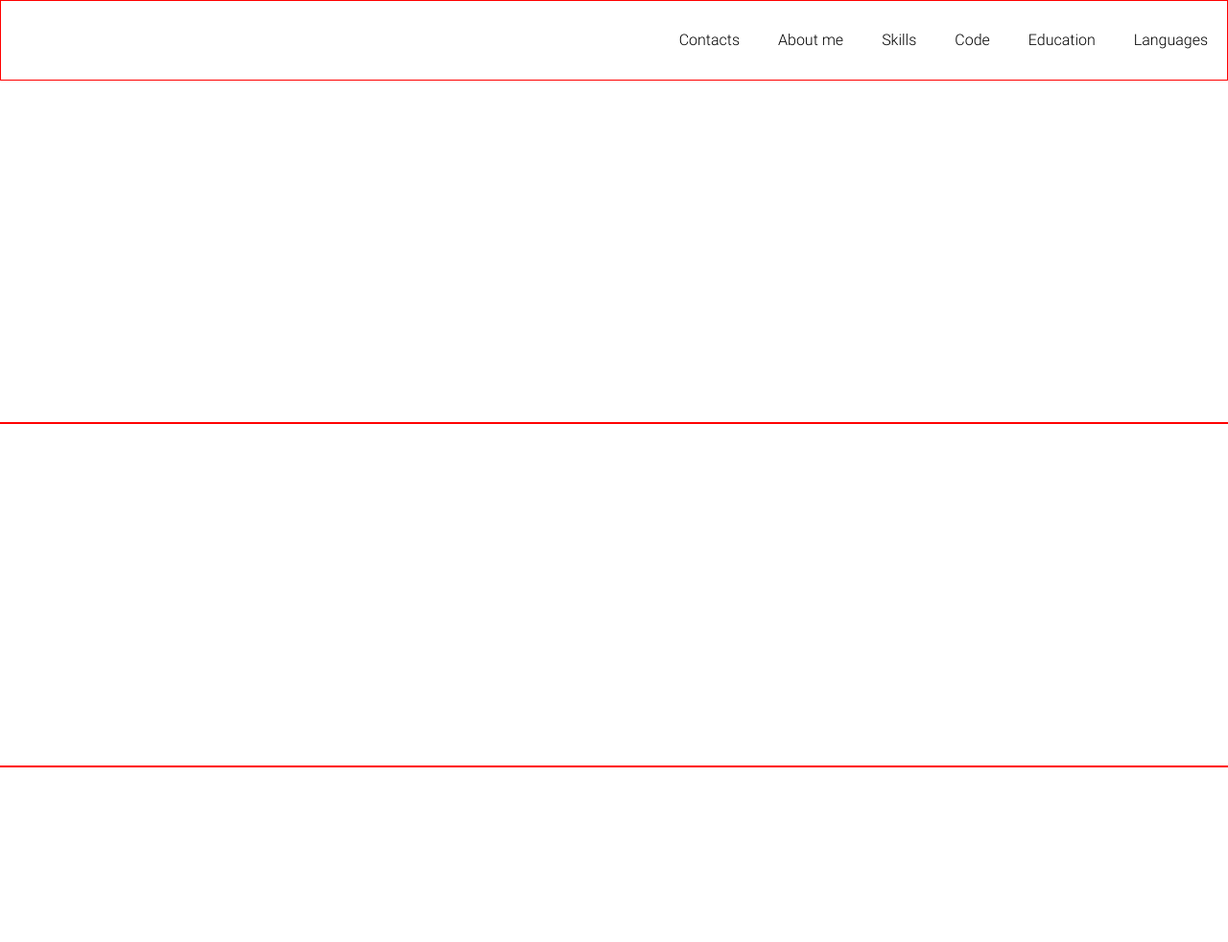
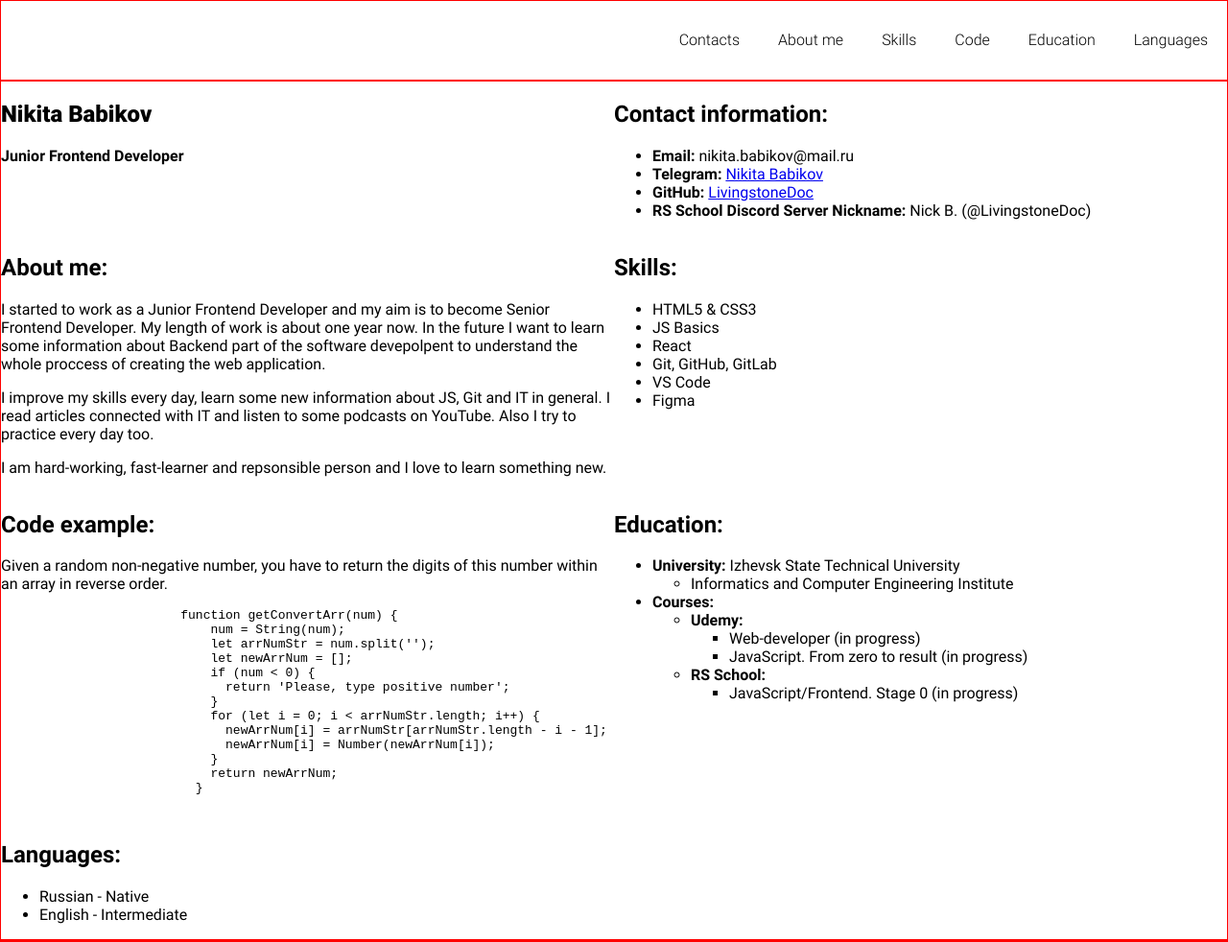
Before and after one commit to LivingstoneDoc/rsschool-cv, a plain HTML site: page index.html in a window 1280 px wide. Shown: the whole page at 96% size. Before the commit the page ends 800 px from the top, so only its background shows below. Drawn offline with Linux system fonts and the light colour scheme.

Commit message:
feat: add sections, grid, fonts, some styles

```diff
--- a/index.html
+++ b/index.html
@@ -13,7 +13,7 @@
             <nav class="nav">
                 <ul class="nav-list">
                     <li class="nav-item"><a href="#contacts" class="nav-link">Contacts</a></li>
-                    <li class="nav-item"><a href="#about-me" class="nav-link">About me</a></li>
+                    <li class="nav-item"><a href="#summary" class="nav-link">About me</a></li>
                     <li class="nav-item"><a href="#skills" class="nav-link">Skills</a></li>
                     <li class="nav-item"><a href="#code" class="nav-link">Code</a></li>
                     <li class="nav-item"><a href="#education" class="nav-link">Education</a></li>
@@ -24,7 +24,105 @@
     </header>
 
     <main class="main">
-        <div class="container"></div>
+        <div class="container main-container">
+            <section class="section" id="profile">
+                <h1 class="profile-title">Nikita Babikov</h1>
+                <p><span>Junior Frontend Developer</span></p>
+            </section>
+            <!-- <hr/> -->
+
+            <section class="section" id="contacts">
+                <h2 class="contacts-title">Contact information:</h2>
+                <ul>
+                    <li><span>Email:</span> nikita.babikov@mail.ru</li>
+                    <li><span>Telegram:</span> <a href="https://t.me/atlankitt">Nikita Babikov</a></li>
+                    <li><span>GitHub:</span> <a href="https://github.com/LivingstoneDoc">LivingstoneDoc</a></li>
+                    <li><span>RS School Discord Server Nickname:</span> Nick B. (@LivingstoneDoc)</li>
+                </ul>
+            </section>
+            <!-- <hr/> -->
+
+            <section class="section" id="summary">
+                <h2 class="summary-title">About me:</h2>
+                <p>I started to work as a Junior Frontend Developer and my aim is to become Senior Frontend Developer. My length of work is about one year now. In the future I want to learn some information about Backend part of the software devepolpent to understand the whole proccess of creating the web application.</p>
+                <p>I improve my skills every day, learn some new information about JS, Git and IT in general. I read articles connected with IT and listen to some podcasts on YouTube. Also I try to practice every day too.</p>
+                <p>I am hard-working, fast-learner and repsonsible person and I love to learn something new.</p>
+            </section>
+            <!-- <hr/> -->
+
+            <section class="section" id="skills">
+                <h2 class="skills-title">Skills:</h2>
+                <ul>
+                    <li>HTML5 & CSS3</li>
+                    <li>JS Basics</li>
+                    <li>React</li>
+                    <li>Git, GitHub, GitLab</li>
+                    <li>VS Code</li>
+                    <li>Figma</li>
+                </ul>
+            </section>
+            <!-- <hr/> -->
+
+            <section class="section" id="code">
+                <h2 class="code-title">Code example:</h2>
+                <p>Given a random non-negative number, you have to return the digits of this number within an array in reverse order.</p>
+                <code>
+                    <pre>
+                        function getConvertArr(num) {
+                            num = String(num);
+                            let arrNumStr = num.split('');
+                            let newArrNum = [];
+                            if (num < 0) {
+                              return 'Please, type positive number';
+                            }
+                            for (let i = 0; i < arrNumStr.length; i++) {
+                              newArrNum[i] = arrNumStr[arrNumStr.length - i - 1];
+                              newArrNum[i] = Number(newArrNum[i]);
+                            }
+                            return newArrNum;
+                          }
+                    </pre>
+                </code>
+            </section>
+            <!-- <hr/> -->
+
+            <section class="section" id="education">
+                <h2 class="education-title">Education:</h2>
+                <ul>
+                    <li><span>University: </span>Izhevsk State Technical University
+                        <ul>
+                            <li>Informatics and Computer Engineering Institute</li>
+                        </ul>
+                    </li>
+                    <li><span>Courses:</span>
+                        <ul>
+                            <li><span>Udemy:</span>
+                                <ul>
+                                    <li>Web-developer (in progress)</li>
+                                    <li>JavaScript. From zero to result (in progress)</li>
+                                </ul>
+                            </li>
+                        </ul>
+                        <ul>
+                            <li><span>RS School:</span>
+                                <ul>
+                                    <li>JavaScript/Frontend. Stage 0 (in progress)</li>
+                                </ul>
+                            </li>
+                        </ul>
+                    </li>
+                </ul>
+            </section>
+            <!-- <hr/> -->
+
+            <section class="section" id="languages">
+                <h2 class="languages-title">Languages:</h2>
+                <ul>
+                    <li>Russian - Native</li>
+                    <li>English - Intermediate</li>
+                </ul>
+            </section>
+        </div>
     </main>
 
     <footer class="footer">
--- a/style.css
+++ b/style.css
@@ -7,6 +7,26 @@
     font-family: Roboto;
     src: url("./assets/fonts/Roboto-Light.ttf");
     font-weight: 300;
+}
+@font-face {
+    font-family: Roboto;
+    src: url("./assets/fonts/Roboto-Regular.ttf");
+    font-weight: 400;
+}
+@font-face {
+    font-family: Roboto;
+    src: url("./assets/fonts/Roboto-Medium.ttf");
+    font-weight: 500;
+}
+@font-face {
+    font-family: Roboto;
+    src: url("./assets/fonts/Roboto-Bold.ttf");
+    font-weight: 700;
+}
+@font-face {
+    font-family: Roboto;
+    src: url("./assets/fonts/Roboto-Black.ttf");
+    font-weight: 900;
 }
 
 * {
@@ -45,11 +65,43 @@ body {
     text-decoration: none;
     color: black;
     font-size: medium;
-    transition: .3s;
+    transition: 0.5s;
+    font-weight: 300;
 }
 
 .nav .nav-list .nav-link:hover {
     text-decoration: underline;
+}
+
+.main .main-container {
+    display: flex;
+    flex-wrap: wrap;
+}
+
+.section {
+    width: 50%;
+}
+
+@media (max-width: 768px) {
+    .section {
+        width: 100%;
+    }
+}
+
+#profile span {
+    font-weight: 700;
+}
+
+.profile-title {
+    font-weight: 900;
+}
+
+#contacts span {
+    font-weight: 700;
+}
+
+#education span {
+    font-weight: 700;
 }
 
 .header {
```
Also changed, not shown: assets/fonts/Roboto-Black.ttf (added), assets/fonts/Roboto-Bold.ttf (added), assets/fonts/Roboto-Medium.ttf (added), assets/fonts/Roboto-Regular.ttf (added).
